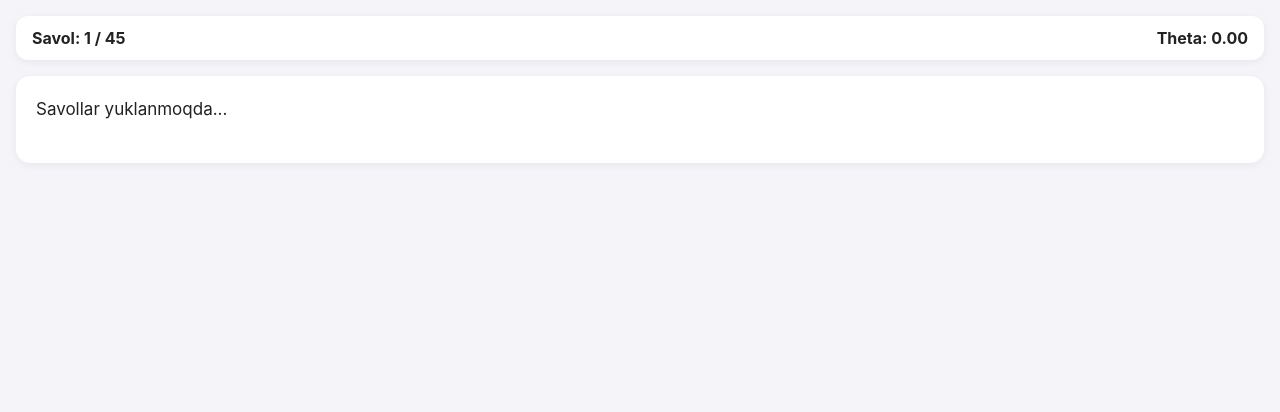
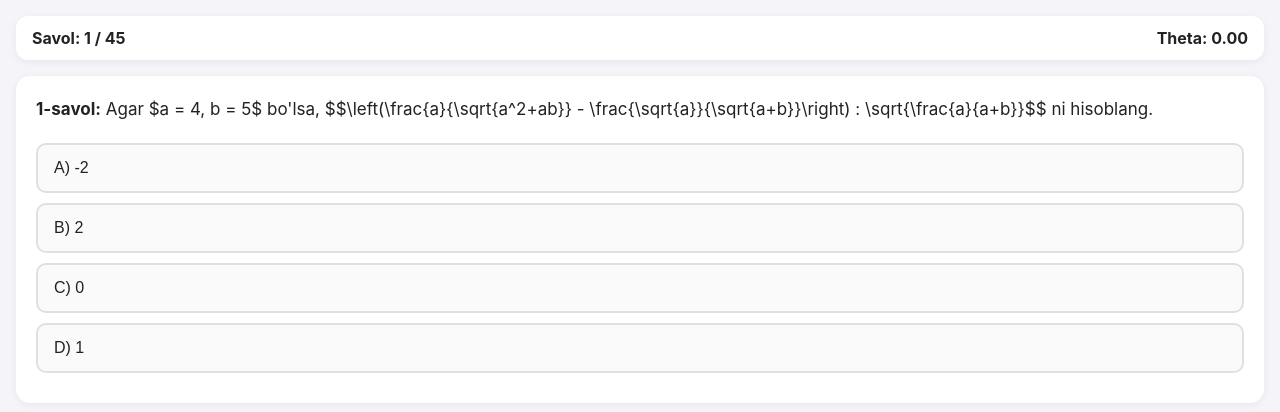
Before and after one commit to matematika-milliy-sertifikat/matematika-test, a plain HTML site: page index.html in a window 1280 px wide. Drawn offline with Linux system fonts and the light colour scheme.

Commit message:
Add files via upload

```diff
--- a/index.html
+++ b/index.html
@@ -138,11 +138,11 @@
 
             savolSoni++;
             ishlatilganIdlar.push(joriySavol.id);
-            document.getElementById('progress').innerText = Savol: ${savolSoni} / ${Math.min(45, allQuestions.length)};
-            document.getElementById('theta-display').innerText = Theta: ${theta.toFixed(2)};
+            document.getElementById('progress').innerText = `Savol: ${savolSoni} / ${Math.min(45, allQuestions.length)}`;
+            document.getElementById('theta-display').innerText = `Theta: ${theta.toFixed(2)}`;
 
             let tozaSavol = joriySavol.savol.replace(/<b>\d+-savol:<\/b>\s*/i, '');
-            document.getElementById('q-text').innerHTML = <b>${savolSoni}-savol:</b> ${tozaSavol};
+            document.getElementById('q-text').innerHTML = `<b>${savolSoni}-savol:</b> ${tozaSavol}`;
 
             const optBox = document.getElementById('options-box');
             optBox.innerHTML = '';
@@ -215,3 +215,6 @@
                 <button class="submit-btn" style="background-color:#6c757d;" onclick="location.reload()">Qayta ishlash</button>
                 `;
         }
+        </script>
+        </body>
+        </html>
```
